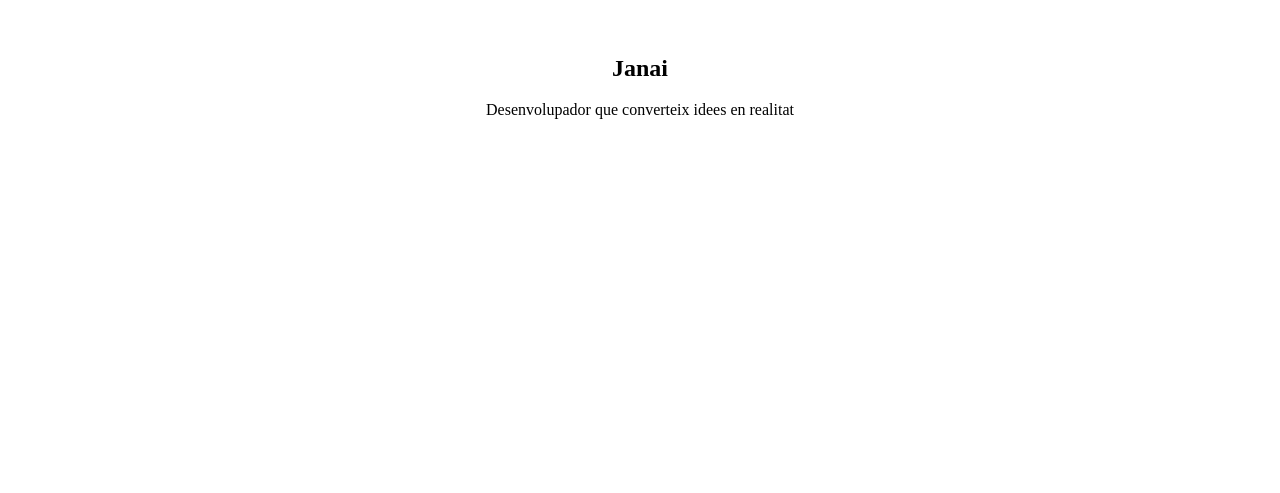
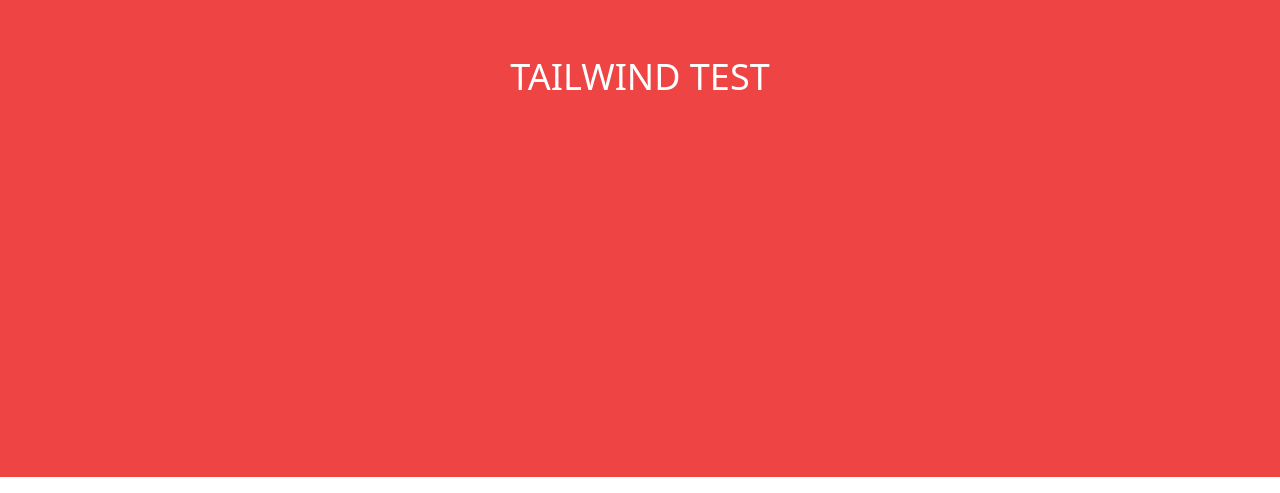
Before and after one commit to janaigutierrez/portfolio, a React (Vite) app: page / in a window 1280 px wide. Shown: the part 323-816 px from the top of the page. Built offline with nearby package versions, Linux system fonts and the light colour scheme.

Commit message:
tailwind fix

```diff
--- a/package.json
+++ b/package.json
@@ -15,7 +15,6 @@
   },
   "devDependencies": {
     "@eslint/js": "^9.33.0",
-    "@tailwindcss/postcss": "^4.1.13",
     "@types/react": "^19.1.10",
     "@types/react-dom": "^19.1.7",
     "@vitejs/plugin-react": "^5.0.0",
@@ -25,7 +24,7 @@
     "eslint-plugin-react-refresh": "^0.4.20",
     "globals": "^16.3.0",
     "postcss": "^8.5.6",
-    "tailwindcss": "^4.1.13",
+    "tailwindcss": "^3.4.0",
     "vite": "^7.1.2"
   }
 }
--- a/postcss.config.js
+++ b/postcss.config.js
@@ -1,6 +1,6 @@
 export default {
     plugins: {
-        '@tailwindcss/postcss': {},
+        tailwindcss: {},
         autoprefixer: {},
     },
 }
--- a/src/App.jsx
+++ b/src/App.jsx
@@ -4,16 +4,8 @@ import viteLogo from '/vite.svg'
 
 function App() {
   return (
-    <div className="min-h-screen bg-beige-pedra">
-      {/* Hero Section */}
-      <section className="h-screen bg-gradient-to-br from-sea-green to-sky-blue flex items-center justify-center">
-        <div className="text-center text-white">
-          <h1 className="text-6xl font-bold mb-4">Janai</h1>
-          <p className="text-xl">Desenvolupador que converteix idees en realitat</p>
-        </div>
-      </section>
-
-      {/* Altres sections aniran aquí */}
+    <div className="bg-red-500 h-screen flex items-center justify-center">
+      <h1 className="text-white text-4xl">TAILWIND TEST</h1>
     </div>
   )
 }
```
Also changed, not shown: 1 other file (tests, documents, lock files or other folders).
